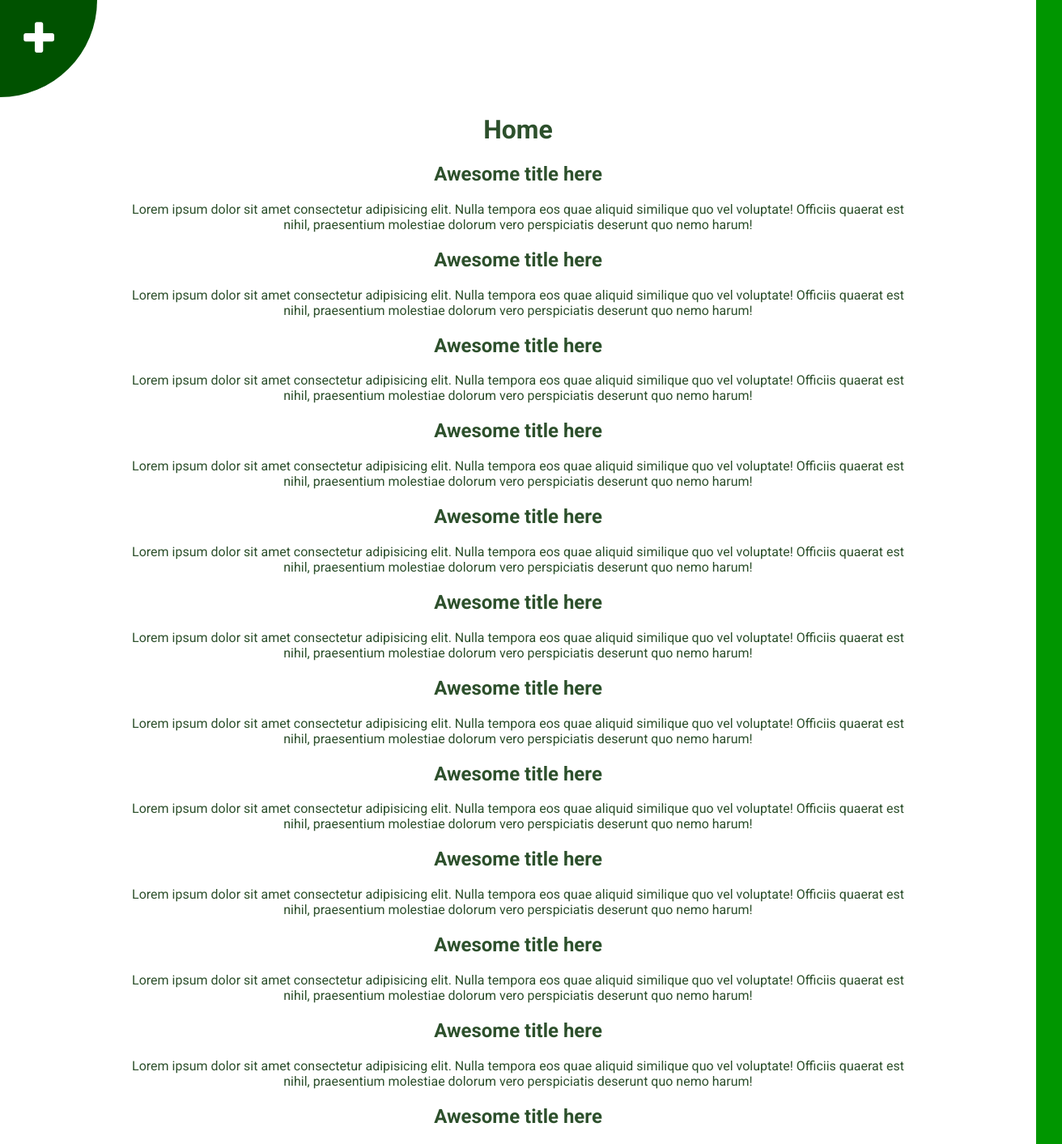
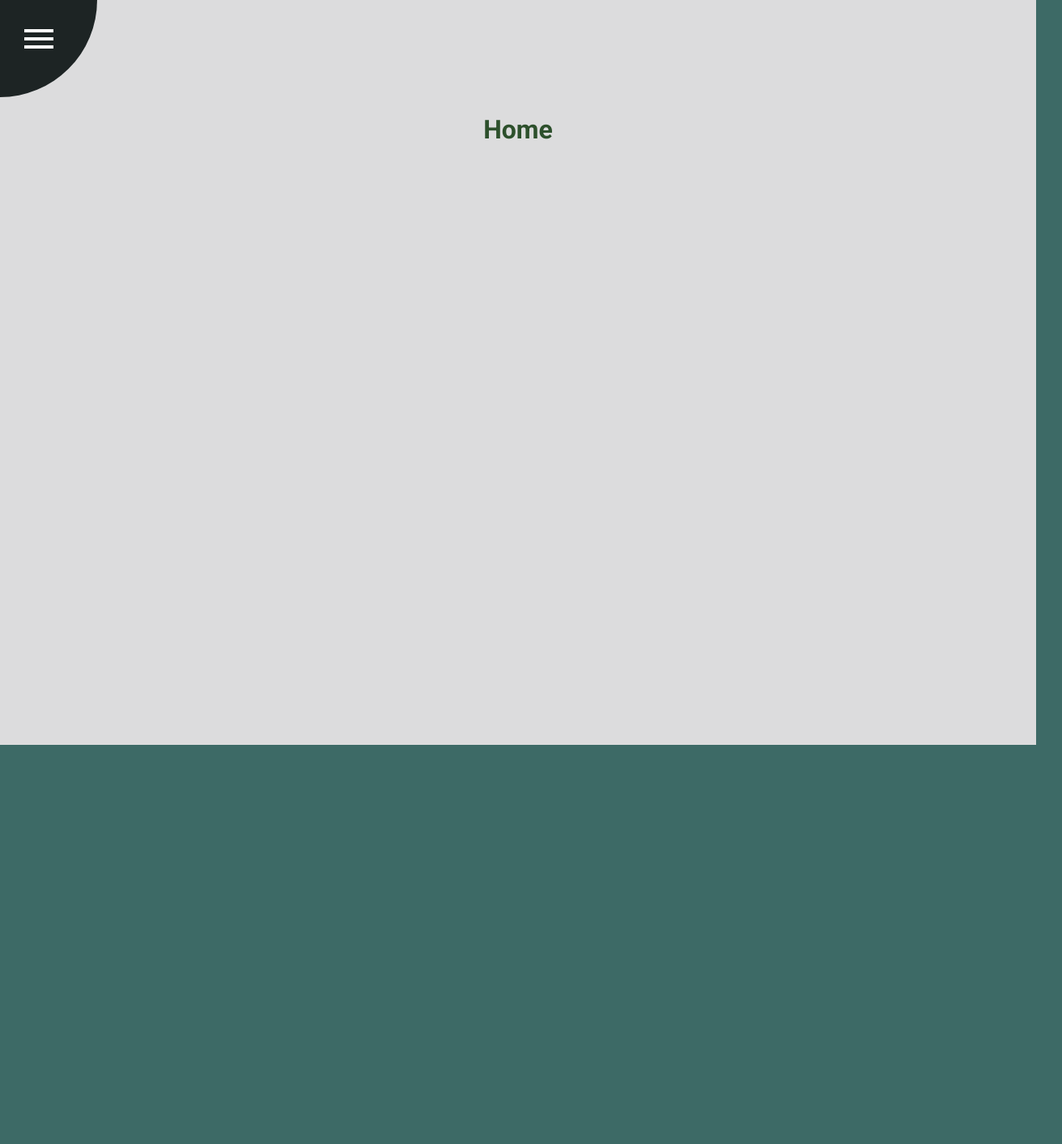
Before and after one commit to Jblack262/Vue-portfolio, a Vue app: page / in a window 1280 px wide. Shown: the top 1413 px of the page at 81% size, 1312 px wide, since content can reach past the window. After the commit the page ends 920 px from the top, so only its background shows below. Built offline with nearby package versions, Linux system fonts and the light colour scheme.

Commit message:
finished navigation menu

```diff
--- a/public/index.html
+++ b/public/index.html
@@ -8,6 +8,7 @@
     <link rel="stylesheet" href="https://cdnjs.cloudflare.com/ajax/libs/font-awesome/4.7.0/css/font-awesome.min.css">
     <link rel="preconnect" href="https://fonts.gstatic.com">
     <link href="https://fonts.googleapis.com/css2?family=Roboto:ital,wght@0,100;0,300;0,400;0,500;0,700;0,900;1,100;1,300;1,400;1,500;1,700;1,900&display=swap" rel="stylesheet">
+    <link href="https://fonts.googleapis.com/icon?family=Material+Icons" rel="stylesheet">
     <title><%= htmlWebpackPlugin.options.title %></title>
   </head>
   <body>
--- a/src/App.vue
+++ b/src/App.vue
@@ -72,9 +72,11 @@ export default {
       //if the nav menu is shown then scroll to the top of the page and disabled scrolling, otherwise go back to normal scrolling
       if (this.isNavShown) {
         window.scroll(0,0);
-        document.getElementsByTagName('html')[0].style.overflowY = "hidden";
+        document.getElementsByTagName('html')[0].style.overflow = "hidden";
+        console.log(this.isNavShown)
       } else {
         document.getElementsByTagName('html')[0].style.overflowY = "scroll";
+        console.log(this.isNavShown)
       }
     }
   }
@@ -90,11 +92,10 @@ export default {
 body,html {
   margin: 0;
   padding: 0;
-  overflow-x: hidden;
+  max-height: 100vh;
+  overflow: hidden;
   background: $menu-color;
-  max-width: 100vw;
   z-index: 0;
-  scroll-behavior: smooth;
 }
 #app {
   -webkit-font-smoothing: antialiased;
@@ -106,18 +107,24 @@ body,html {
 .content {
   z-index: 2;
   position: absolute;
-  max-width: 100vw;
-  height: 200vh;
+  width: 100vw;
+  height: 100vh;
   top: 0;
   background: $body-color;
-  padding: 7.5rem 10rem 0;
+  padding: 7.5rem 0 0 0;
 
+  overflow-y: scroll;
 
-  transition: transform 500ms ease-in-out;
-    transform-origin: top left;
+  transition:
+  transform 500ms ease-in-out,
+  height 1000ms linear;
+  transform-origin: top left;
   &.rotated {
     transform: rotate(-22deg);
-    border-left: .25rem solid $menu-color;
+    transition: transform 500ms ease-in-out, height 200ms linear;
+    border-left: .25rem solid $navButton-color;
+    height: 160vh;
+    overflow-x: hidden;
   }
 
   .main {
--- a/src/assets/styles/_variables.scss
+++ b/src/assets/styles/_variables.scss
@@ -1,6 +1,6 @@
-$body-color: white;
-$navButton-color: rgb(0, 82, 0);
-$menu-color: rgb(0, 150, 0);
+$body-color: #dcdcdd;
+$navButton-color: #1d2424;
+$menu-color: #3d6a66;
 $main-font-color: #2d502c;
 $menu-font-color: white;
 
--- a/src/components/Home.vue
+++ b/src/components/Home.vue
@@ -1,38 +1,6 @@
 <template>
     <div class="container">
         <h1>Home</h1>
-        <section>
-            <h2>Awesome title here</h2>
-            <p>Lorem ipsum dolor sit amet consectetur adipisicing elit. Nulla tempora eos quae aliquid similique quo vel voluptate! Officiis quaerat est nihil, praesentium molestiae dolorum vero perspiciatis deserunt quo nemo harum!</p>
-            <h2>Awesome title here</h2>
-            <p>Lorem ipsum dolor sit amet consectetur adipisicing elit. Nulla tempora eos quae aliquid similique quo vel voluptate! Officiis quaerat est nihil, praesentium molestiae dolorum vero perspiciatis deserunt quo nemo harum!</p>
-            <h2>Awesome title here</h2>
-            <p>Lorem ipsum dolor sit amet consectetur adipisicing elit. Nulla tempora eos quae aliquid similique quo vel voluptate! Officiis quaerat est nihil, praesentium molestiae dolorum vero perspiciatis deserunt quo nemo harum!</p>
-        </section>
-        <section>
-            <h2>Awesome title here</h2>
-            <p>Lorem ipsum dolor sit amet consectetur adipisicing elit. Nulla tempora eos quae aliquid similique quo vel voluptate! Officiis quaerat est nihil, praesentium molestiae dolorum vero perspiciatis deserunt quo nemo harum!</p>
-            <h2>Awesome title here</h2>
-            <p>Lorem ipsum dolor sit amet consectetur adipisicing elit. Nulla tempora eos quae aliquid similique quo vel voluptate! Officiis quaerat est nihil, praesentium molestiae dolorum vero perspiciatis deserunt quo nemo harum!</p>
-            <h2>Awesome title here</h2>
-            <p>Lorem ipsum dolor sit amet consectetur adipisicing elit. Nulla tempora eos quae aliquid similique quo vel voluptate! Officiis quaerat est nihil, praesentium molestiae dolorum vero perspiciatis deserunt quo nemo harum!</p>
-        </section>
-        <section>
-            <h2>Awesome title here</h2>
-            <p>Lorem ipsum dolor sit amet consectetur adipisicing elit. Nulla tempora eos quae aliquid similique quo vel voluptate! Officiis quaerat est nihil, praesentium molestiae dolorum vero perspiciatis deserunt quo nemo harum!</p>
-            <h2>Awesome title here</h2>
-            <p>Lorem ipsum dolor sit amet consectetur adipisicing elit. Nulla tempora eos quae aliquid similique quo vel voluptate! Officiis quaerat est nihil, praesentium molestiae dolorum vero perspiciatis deserunt quo nemo harum!</p>
-            <h2>Awesome title here</h2>
-            <p>Lorem ipsum dolor sit amet consectetur adipisicing elit. Nulla tempora eos quae aliquid similique quo vel voluptate! Officiis quaerat est nihil, praesentium molestiae dolorum vero perspiciatis deserunt quo nemo harum!</p>
-        </section>
-        <section>
-            <h2>Awesome title here</h2>
-            <p>Lorem ipsum dolor sit amet consectetur adipisicing elit. Nulla tempora eos quae aliquid similique quo vel voluptate! Officiis quaerat est nihil, praesentium molestiae dolorum vero perspiciatis deserunt quo nemo harum!</p>
-            <h2>Awesome title here</h2>
-            <p>Lorem ipsum dolor sit amet consectetur adipisicing elit. Nulla tempora eos quae aliquid similique quo vel voluptate! Officiis quaerat est nihil, praesentium molestiae dolorum vero perspiciatis deserunt quo nemo harum!</p>
-            <h2>Awesome title here</h2>
-            <p>Lorem ipsum dolor sit amet consectetur adipisicing elit. Nulla tempora eos quae aliquid similique quo vel voluptate! Officiis quaerat est nihil, praesentium molestiae dolorum vero perspiciatis deserunt quo nemo harum!</p>
-        </section>
     </div>
 </template>
 
--- a/src/components/Nav.vue
+++ b/src/components/Nav.vue
@@ -1,8 +1,11 @@
 <template>
     <div class="nav">
-        <nav class="nav-button">
+        <nav class="nav-button" :class="{navShown: showNav}">
             <div class="container">
-                <i @click="showMenu()" class="fa fa-plus fa-3x" :class="{navShown: showNav}"></i>
+                <i @click="showMenu()" class="material-icons">menu</i>
+            </div>
+            <div class="container two">
+                <i @click="showMenu()" class="fa fa-plus fa-3x x"></i>
             </div>
         </nav>
         <div class="menu" :class="{showMenu: !showNav}">
@@ -35,6 +38,10 @@ export default {
 
 <style lang="scss" scoped>
 @import "@/assets/styles/_variables.scss";
+.nav {
+    width: 100vw;
+    height: 100vh;
+    position: relative;
     .nav-button {
         z-index: 3;
         width: 15rem;
@@ -44,7 +51,20 @@ export default {
         border-radius: 50%;
         left: -7.5rem;
         top: -7.5rem;
+        transition: transform 500ms ease-in-out;
+        transform-origin: center;
+        &.navShown {
+            transform: rotate(-90deg);
+        }
         .container {
+            &.two {
+                left: 0;
+                i {
+                    margin-left: 1.5rem;
+                    margin-bottom: 1.5rem;
+                    transform: rotate(45deg);
+                }
+            }
             width: 50%;
             height: 50%;
             position: absolute;
@@ -58,22 +78,18 @@ export default {
                 margin-right: 1.5rem;
                 margin-bottom: 1.5rem;
                 cursor: pointer;
-                transition: transform 500ms ease-in-out;
-                &.navShown {
-                    transform: rotate(-45deg);
-                }
+                transform: scale(2);
             }
         }
     }
     .menu {
-        z-index: 1;
-        transition: opacity 850ms ease-in-out;
+        z-index: 2;
+        transition: left 500ms ease-in-out;
+        left: 0rem;
         &.showMenu {
-            z-index: -1;
-            transition: opacity 300ms ease-in-out;
-            opacity: 0;
+            /*z-index: -1;*/
+            left: -10rem;
         }
-        z-index: 2;
         position: absolute;
         bottom: 0;
         ul {
@@ -93,14 +109,14 @@ export default {
                         width: 100vw;
                         height: 3rem;
                         left: 0;
-                        border-block: .25rem solid rgba(0,0,0,0.3);
+                        border-block: .25rem solid rgba(0,0,0,0.6);
 
-                        transition: transform 500ms ease-in-out;
-                        transform-origin: right;
+                        transition: transform 800ms ease-in;
+                        transform-origin: top right;
                         transform: scaleX(0);
                     }
                     &:hover::after {
-                        transform-origin: left;
+                        transform-origin: bottom left;
                         transform: scaleX(1);
                     }
                }
@@ -108,4 +124,11 @@ export default {
         }
 
     }
+    @media only screen and (max-width: 768px) {
+        .menu {
+            bottom: 4rem;
+        }
+    }
+}
+
 </style>
```
Also changed, not shown: 1 other file (tests, documents, lock files or other folders).
